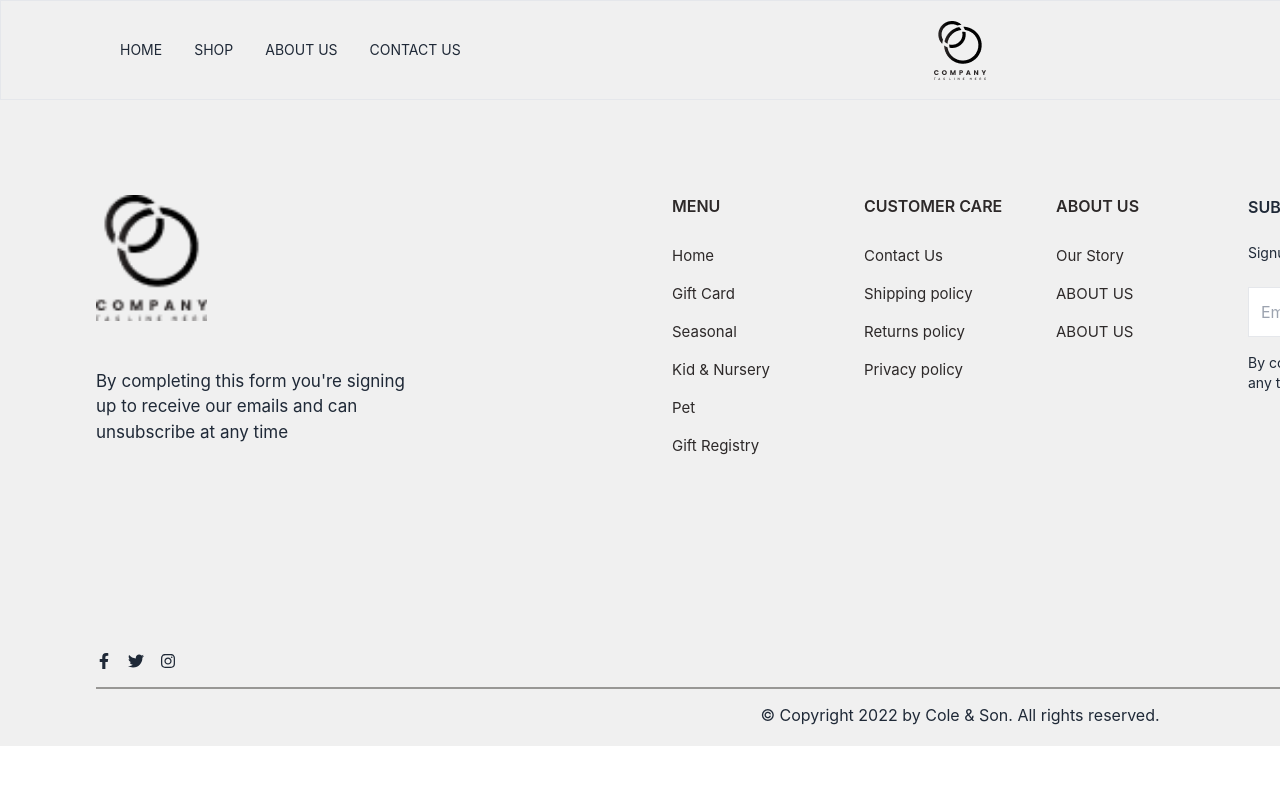
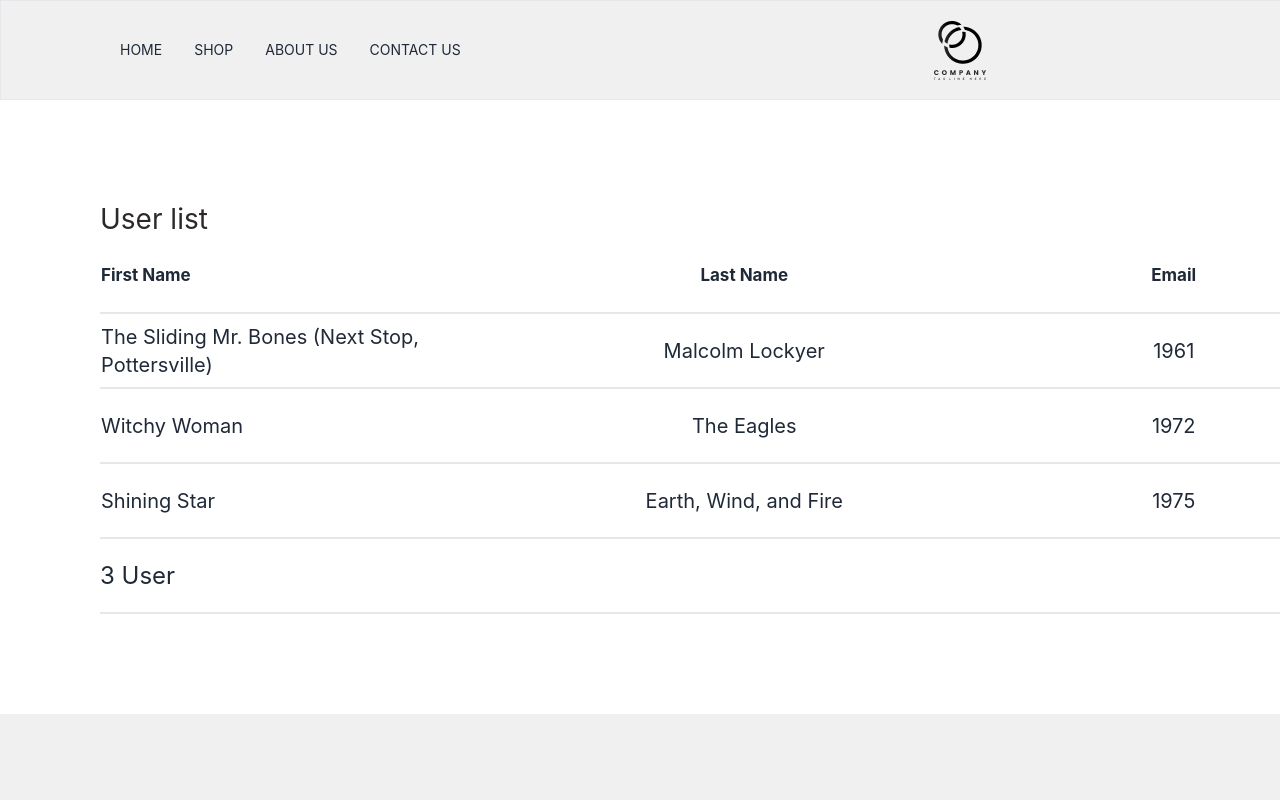
Before and after one commit to ismilearefin/genesys-softwares, a React (Create React App) app: page /dashboard in a window 1280 px wide. Shown: the top 800 px of the page. Built offline with nearby package versions, Linux system fonts and the light colour scheme; no server answers.

Commit message:
Dashboard design

```diff
--- a/src/components/Dashbord/Dashbord.js
+++ b/src/components/Dashbord/Dashbord.js
@@ -2,8 +2,43 @@ import React from 'react';
 
 const Dashbord = () => {
     return (
-        <div>
-
+        <div className='bg-white p-[100px]'>
+            <div className='w-[1718px]'>
+                <h1 className='text-[28px] leading-[38px] text-[#2D2929]'>User list</h1>
+            <table className="table-fixed w-full">
+            <thead>
+                <tr className='border-b-2 text-left h-[75px] text-[17px] leading-6'>
+                <th>First Name</th>
+                <th className='text-center'>Last Name</th>
+                <th className='text-center'>Email</th>
+                <th className='text-right'>Password</th>
+                </tr>
+            </thead>
+            <tbody className='text-[20px] leading-7'>
+                <tr className='border-b-2 h-[75px]'>
+                <td>The Sliding Mr. Bones (Next Stop, Pottersville)</td>
+                <td className='text-center'>Malcolm Lockyer</td>
+                <td className='text-center'>1961</td>
+                <td className='text-right pr-4'>1961</td>
+                </tr>
+                <tr className='border-b-2 h-[75px]'>
+                <td>Witchy Woman</td>
+                <td className='text-center'>The Eagles</td>
+                <td className='text-center'>1972</td>
+                <td className='text-right pr-4'>1972</td>
+                </tr>
+                <tr className='border-b-2 h-[75px]'>
+                <td>Shining Star</td>
+                <td className='text-center'>Earth, Wind, and Fire</td>
+                <td className='text-center '>1975</td>
+                <td className='text-right pr-4'>1975</td>
+                </tr>
+            </tbody>
+            </table>
+            <div className='w-full border-b-2 h-[75px] grid items-center text-2xl'>
+                <h1>3 User</h1>
+            </div>
+            </div>
         </div>
     );
 };
--- a/src/components/Footer/Footer.js
+++ b/src/components/Footer/Footer.js
@@ -49,7 +49,7 @@ const Footer = () => {
                 </div>
                 <div className='relative w-full pt-[160px] mb-[20px]'>
                 <select className="absolute right-0 bottom-1 rounded-none border py-3 px-4 border-[#989795]  w-[222px] ">
-                    <option disabled className='text-[15px]'>United States (USD $)</option>
+                    <option  className='text-[15px]'>United States (USD $)</option>
                     <option>Bangladesh(TAKA)</option>
                     <option>India(RUPI)</option>
                 </select>
```
